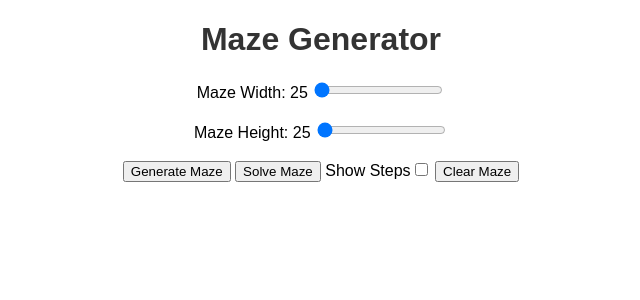
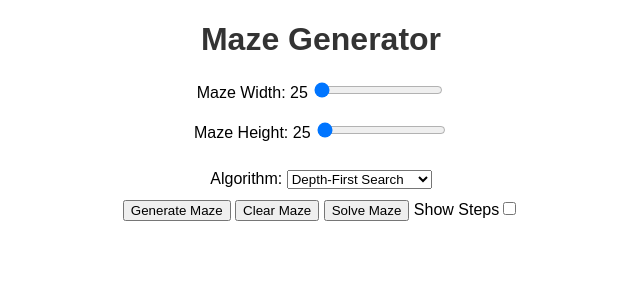
Before and after one commit to EthanWang03/Maze-Project, a Flask app: page / in a window 1280 px wide. Shown: the top 300 px of the page, without its empty margins (319-959 px from the left). Run offline with Flask 3, Linux system fonts and the light colour scheme.

Commit message:
added BFS algorithm

```diff
--- a/app.py
+++ b/app.py
@@ -1,5 +1,5 @@
-from flask import Flask, render_template, request, jsonify
-from maze import generate_maze_dfs, solve_maze_dfs
+from flask import Flask, render_template, request, jsonify, json
+from maze import generate_maze_dfs, solve_maze_dfs, solve_maze_bfs
 
 app = Flask(__name__)
 
@@ -15,6 +15,8 @@ def generate_maze():
     width = int(request.json.get('width'))
     height = int(request.json.get('height'))
 
+    height = int(request.json.get('height'))
+
     # Generate Maze
     maze = generate_maze_dfs(width, height)
 
@@ -23,7 +25,9 @@ def generate_maze():
 
 @app.route('/solve-maze', methods=['POST'])
 def solve_maze():
-    maze = request.json.get('maze')
+
+    # get maze array
+    maze = json.loads(request.form.get('maze'))
 
     # Account for new larger size
     height = len(maze) - 2
@@ -33,8 +37,18 @@ def solve_maze():
     start = (1, 0)
     end = (height, width + 1)
 
+    selected_algorithm = request.form.get('algorithm')
+
+    print(selected_algorithm)
+
     # Solve the maze
-    path, allVisited = solve_maze_dfs(maze, start, end)
+    # Solve the maze
+    if selected_algorithm == 'dfs':
+        path, allVisited = solve_maze_dfs(maze, start, end)
+    elif selected_algorithm == 'bfs':
+        path, allVisited = solve_maze_bfs(maze, start, end)
+    else:
+        return jsonify({'error': 'Invalid algorithm'})
 
     # print("Visited cells:", allVisited)
 
--- a/maze.py
+++ b/maze.py
@@ -1,4 +1,5 @@
 import random
+from collections import deque
 
 def solve_maze_dfs(maze, start, end):
 
@@ -57,6 +58,44 @@ def solve_maze_dfs(maze, start, end):
 
     return path, allVisitied
 
+def solve_maze_bfs(maze, start, end):
+    # Checks if the move is valid (if there is a path there)
+    def is_valid_move(row, col):
+        rows, cols = len(maze), len(maze[0])
+        return 0 <= row < rows and 0 <= col < cols and maze[row][col] == 0
+
+    # Queue for BFS algorithm
+    queue = deque([(start[0], start[1])])
+
+    # Set to keep track of visited cells
+    allVisited = [(start[0], start[1])]
+
+    # Dictionary to store parent information for reconstructing the path
+    parents = {(start[0], start[1]): None}
+
+    while queue:
+        # Current position
+        row, col = queue.popleft()
+
+        if (row, col) == end:
+            # Reconstruct the path from end to start
+            path = []
+            while (row, col) != start:
+                path.append((row, col))
+                row, col = parents[(row, col)]
+            path.append(start)
+            path.reverse()
+            return path, allVisited
+
+        for dr, dc in [(-1, 0), (1, 0), (0, -1), (0, 1)]:
+            new_row, new_col = row + dr, col + dc
+            if is_valid_move(new_row, new_col) and (new_row, new_col) not in allVisited:
+                allVisited.append((new_row, new_col))
+                queue.append((new_row, new_col))
+                parents[(new_row, new_col)] = (row, col)
+
+    # No path found
+    return [], allVisited
 
 def generate_maze_dfs(width, height):
     # Create a grid of cells
@@ -153,7 +192,8 @@ maze = generate_maze_dfs(width, height)
 start = (1, 0)
 end = (height, width + 1)
 
-solve_maze_dfs(maze, start, end)
+path, visited = solve_maze_bfs(maze, start, end)
 
-print_maze(maze)
+print(path)
+print(visited)
 """
--- a/static/script.js
+++ b/static/script.js
@@ -235,21 +235,24 @@ document.getElementById('clear-button').addEventListener('click', function(event
 function solveMaze() {
 
     const showStepsCheckbox = document.getElementById('showStepsCheckbox');
+    const algorithmSelect = document.getElementById('algorithmSelect');
 
     const showSteps = showStepsCheckbox.checked;
+    const selectedAlgorithm = algorithmSelect.value;
 
     if (mazeArray === undefined) {
         alert('No maze generated yet');
         return;
     }
 
+    const formData = new FormData();
+    formData.append('maze', JSON.stringify(mazeArray));
+    formData.append('algorithm', selectedAlgorithm);
+
     // Get JSON return from python /generate
     fetch('/solve-maze', {
         method: 'POST',
-        headers: {
-            'Content-Type': 'application/json',
-        },
-        body: JSON.stringify({ maze: mazeArray }), // Pass the generated maze
+        body: formData, // Pass the generated maze and algorithm drop down value
     })
         .then(response => response.json())
         .then(data => {
--- a/static/style.css
+++ b/static/style.css
@@ -5,6 +5,11 @@ body {
 
 h1 {
     color: #333;
+}
+
+/* style for selector container */
+.selector-container {
+    padding: 10px;
 }
 
 /* Style for the maze container */
--- a/templates/maze.html
+++ b/templates/maze.html
@@ -15,17 +15,27 @@
         <label for="height-slider">Maze Height: <span id="height-value">25</span></label>
         <input type="range" id="height-slider" name="height" min="25" max="55" value="25" step="2"><br><br>
 
+        <div class="selector-container">
+            <form id="algorithmForm">
+                <label for="algorithmSelect">Algorithm:</label>
+                <select id="algorithmSelect" name="algorithm">
+                    <option value="dfs">Depth-First Search</option>
+                    <option value="bfs">Breadth-First Search</option>
+                </select>
+            </form>
+        </div>
+
         <!-- Generate button -->
         <button id="generate-button">Generate Maze</button>
+
+        <!-- Clear button -->
+        <button id="clear-button">Clear Maze</button>
 
         <!-- Solve button -->
         <button id="solve-button">Solve Maze</button>
 
         <!-- Checkbox for displaying steps -->
         <label id="step-button">Show Steps<input type="checkbox" id="showStepsCheckbox"></label>
-
-        <!-- Clear button -->
-        <button id="clear-button">Clear Maze</button>
 
     </form>
     <div id="maze-container">
```
